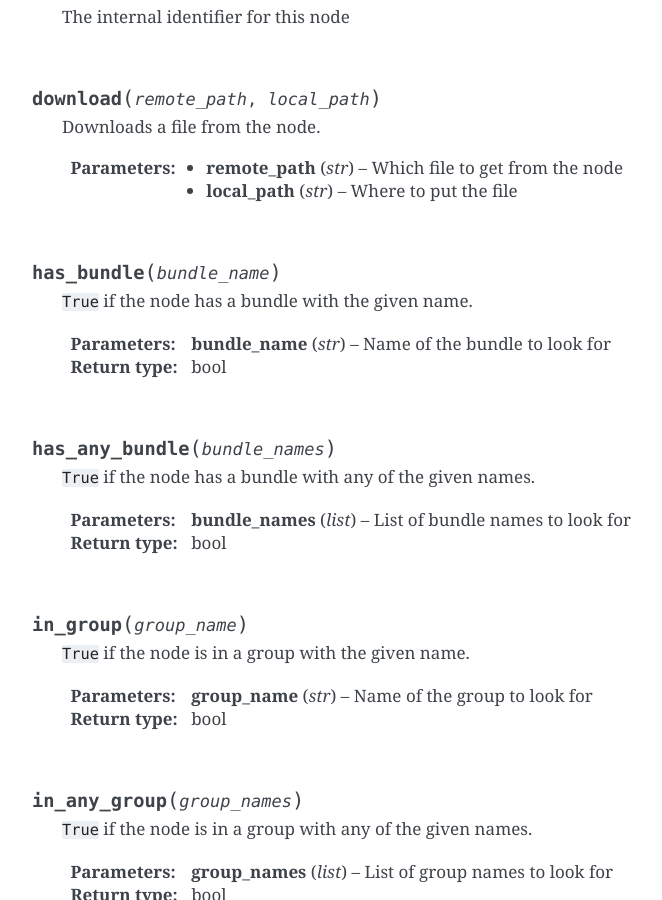
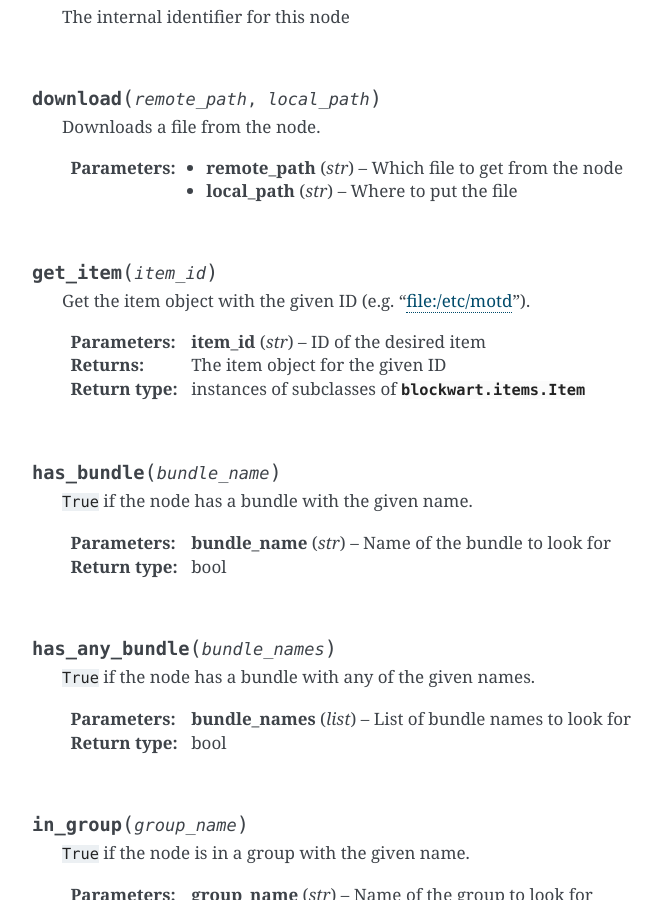
Before and after one commit to bundlewrap/bundlewrap, a Sphinx documentation site: the page built from doc/api.rst, in a window 1280 px wide and 900 px high, scrolled down 2174 px. Shown: the whole window, without its empty margins (418-1080 px from the left). Built offline with Sphinx 7.4.7, drawn with Linux system fonts in a browser that asks for light colours.

Commit message:
add Node.get_item()

```diff
--- a/doc/api.rst
+++ b/doc/api.rst
@@ -124,6 +124,16 @@ Reference
 
 	|
 
+	.. py:method:: get_item(item_id)
+
+		Get the item object with the given ID (e.g. "file:/etc/motd").
+
+		:param str item_id: ID of the desired item
+		:return: The item object for the given ID
+		:rtype: instances of subclasses of :py:class:`blockwart.items.Item`
+
+	|
+
 	.. py:method:: has_bundle(bundle_name)
 
 		``True`` if the node has a bundle with the given name.
```
Also changed, not shown: 1 other file.
